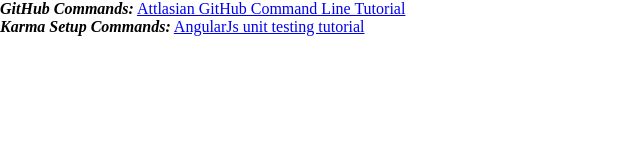
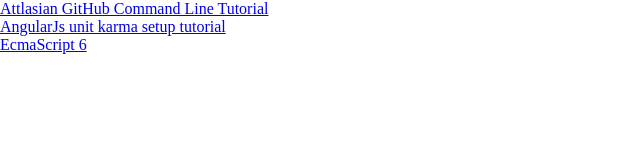
Before and after one commit to theParthe/links, a plain HTML site: page index.html in a window 1280 px wide. Shown: the whole page, without its empty margins (0-640 px from the left). Drawn offline with Linux system fonts and the light colour scheme.

Commit message:
added Ecmascript 6 link

```diff
--- a/index.html
+++ b/index.html
@@ -10,10 +10,15 @@
 
 
     <p>
-    <b><em>GitHub Commands:</em></b>    <a href="https://www.atlassian.com/git/tutorials/using-branches" id="git">Attlasian GitHub Command Line Tutorial</a>
+        <a href="https://www.atlassian.com/git/tutorials/using-branches" id="git">Attlasian GitHub Command Line Tutorial</a>
     </p>
-    <p><b><em>Karma Setup Commands:</em></b> <a href="http://www.bradoncode.com/blog/2015/05/19/karma-angularjs-testing/">AngularJs unit testing tutorial</a></p>
-    <scrip src="./js/app.js"></scrip>
+    <p>
+        <a href="http://www.bradoncode.com/blog/2015/05/19/karma-angularjs-testing/">AngularJs unit karma setup tutorial</a>
+    </p>
+    <p>
+        <a href="http://es6-features.org/#Constants">EcmaScript 6</a>
+    </p>
+    <script src="./js/app.js"></script>
 </body>
 
 </html>
```
